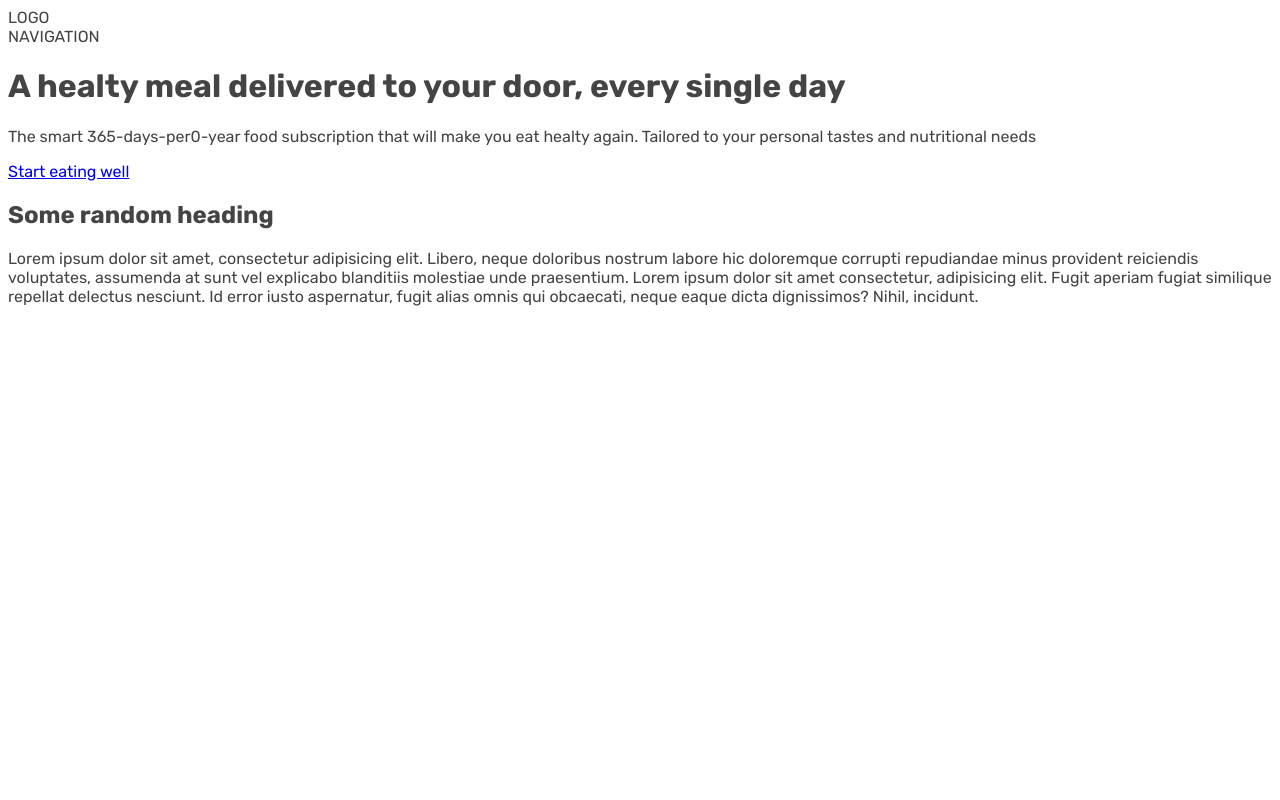
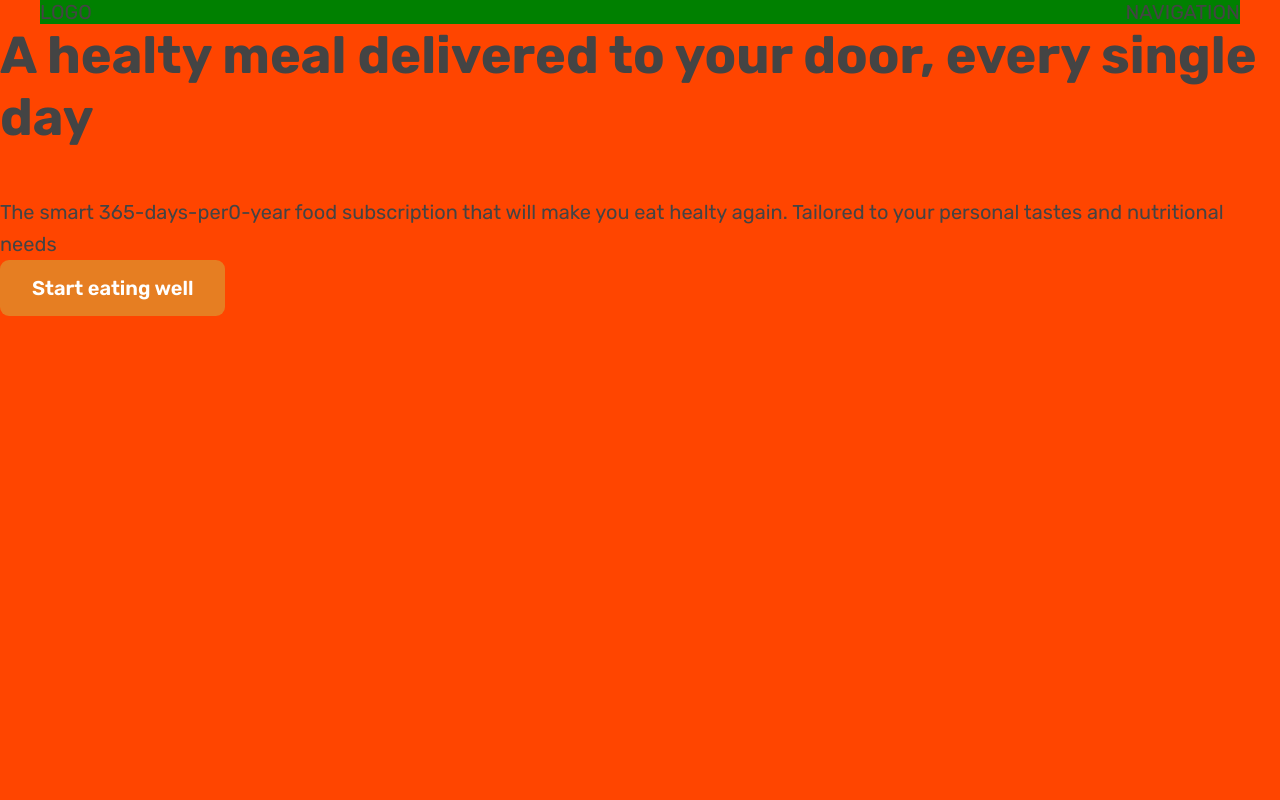
Before and after one commit to Matthew-Oduamafu/06-Components, a plain HTML site: page 05-hero.html in a window 1280 px wide. Shown: the top 800 px of the page. Drawn offline with Linux system fonts and the light colour scheme.

Commit message:
hero section half finished

```diff
--- a/05-hero.html
+++ b/05-hero.html
@@ -5,14 +5,66 @@
     <meta http-equiv="X-UA-Compatible" content="IE=edge" />
     <meta name="viewport" content="width=device-width, initial-scale=1.0" />
     <link
-      href="https://fonts.googleapis.com/css2?family=Rubik:wght@400;500;700&display=swap"
+      href="https://fonts.googleapis.com/css2?family=Rubik:wght@400;600;700&display=swap"
       rel="stylesheet"
     />
 
     <style>
+      * {
+        margin: 0;
+        padding: 0;
+        box-sizing: border-box;
+      }
       html {
         font-family: "Rubik", sans-serif;
         color: #444;
+      }
+
+      nav {
+        font-size: 20px;
+        font-weight: 700px;
+        display: flex;
+        justify-content: space-between;
+
+        background-color: green;
+      }
+      header {
+        background-color: orangered;
+        height: 100vh;
+      }
+
+      .container {
+        width: 1200px;
+        margin: 0 auto;
+      }
+      h1 {
+        font-size: 52px;
+        margin-bottom: 32px;
+      }
+      p {
+        font-size: 20px;
+        line-height: 1.6;
+        margin-top: 48px;
+      }
+      .btn:link,
+      .btn:visited {
+        font-size: 20px;
+        font-weight: 600;
+        background-color: #e67e22;
+        color: #fff;
+
+        text-decoration: none;
+        display: inline-block;
+        padding: 16px 32px;
+        border-radius: 9px;
+      }
+      h2 {
+        font-size: 44px;
+        margin-bottom: 48px;
+      }
+      section {
+        padding: 96px 0;
+        background-color: #f7f7f7;
       }
     </style>
 
@@ -20,11 +72,11 @@
   </head>
   <body>
     <header>
-      <nav>
+      <nav class="container">
         <div>LOGO</div>
         <div>NAVIGATION</div>
       </nav>
-      <div>
+      <div class="header-container">
         <h1>A healty meal delivered to your door, every single day</h1>
         <p>
           The smart 365-days-per0-year food subscription that will make you eat
@@ -34,7 +86,7 @@
       </div>
     </header>
     <section>
-      <div>
+      <div class="container">
         <h2>Some random heading</h2>
         <p>
           Lorem ipsum dolor sit amet, consectetur adipisicing elit. Libero,
```
